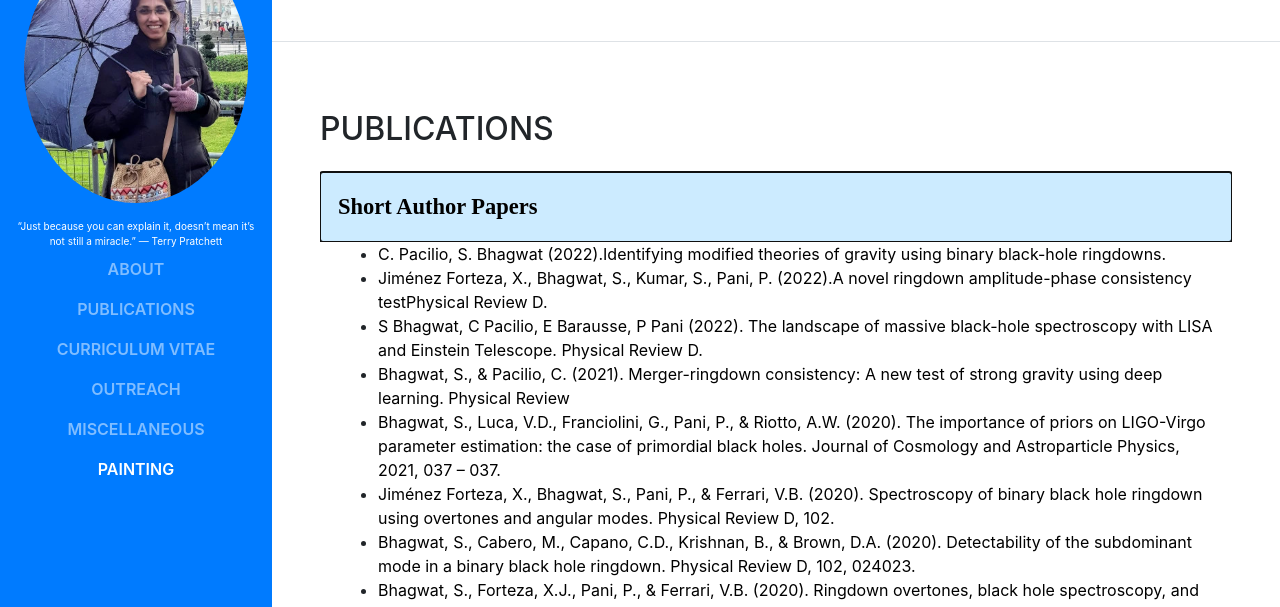
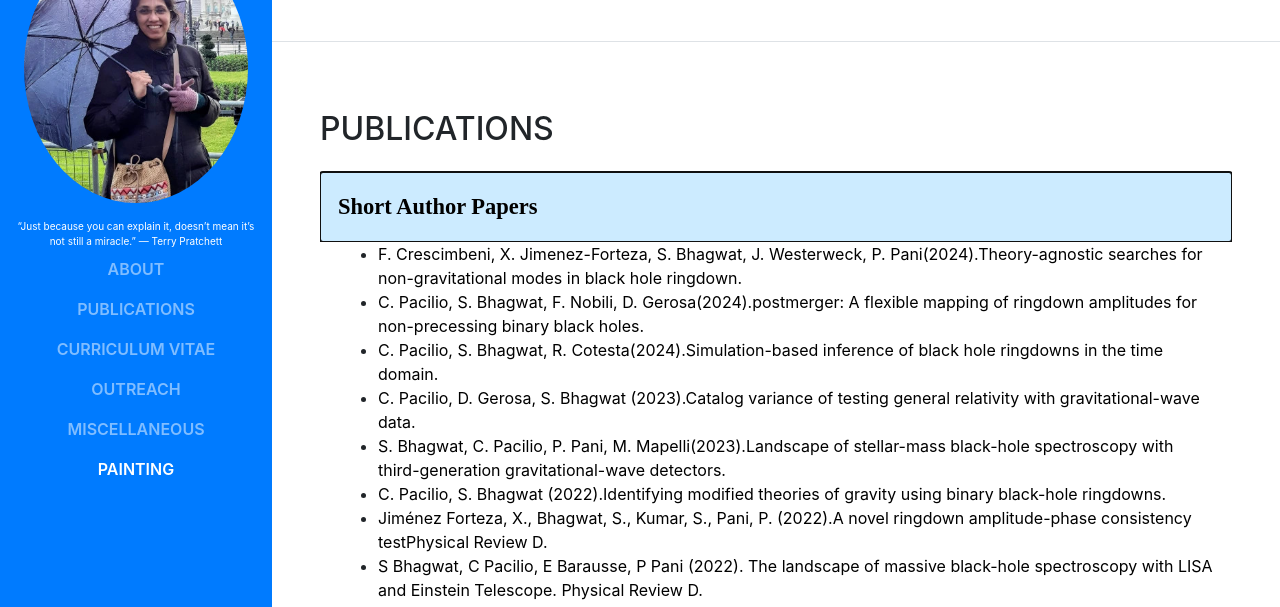
Before and after one commit to SwethaPB/Portfolio, a website with bundled scripts: page index.html in a window 1280 px wide. Both pictures are taken after a click on the button "Short Author Papers". Shown: the part 758-1365 px from the top of the page. Built offline with nearby package versions, Linux system fonts and the light colour scheme; files whose address does not match are found by name; a web font is replaced by a local one.

Commit message:
Update index.html

```diff
--- a/index.html
+++ b/index.html
@@ -402,9 +402,16 @@ University of Birmingham, in UK.
  </button>
     <div class="content1">
      <ul>
+<li><a href="https://journals.aps.org/prd/abstract/10.1103/PhysRevD.110.083010" target="_blank" style="color:black;"> F. Crescimbeni, X. Jimenez-Forteza, S. Bhagwat, J. Westerweck, P. Pani(2024).Theory-agnostic searches for non-gravitational modes in black hole ringdown.</a></li>
+<li><a href="https://arxiv.org/abs/2408.05276" target="_blank" style="color:black;"> C. Pacilio, S. Bhagwat, F. Nobili, D. Gerosa(2024).postmerger: A flexible mapping of ringdown amplitudes for non-precessing binary black holes.</a></li>
+
+<li><a href="https://journals.aps.org/prd/abstract/10.1103/PhysRevD.110.083010" target="_blank" style="color:black;"> C. Pacilio, S. Bhagwat, R. Cotesta(2024).Simulation-based inference of black hole ringdowns in the time domain.</a></li>
+<li><a href="https://journals.aps.org/prd/abstract/10.1103/PhysRevD.109.L081302" target="_blank" style="color:black;"> C. Pacilio, D. Gerosa, S. Bhagwat (2023).Catalog variance of testing general relativity with gravitational-wave data.</a></li>
+<li><a href="https://journals.aps.org/prd/abstract/10.1103/PhysRevD.108.043019" target="_blank" style="color:black;"> S. Bhagwat, C. Pacilio, P. Pani, M. Mapelli(2023).Landscape of stellar-mass black-hole spectroscopy with third-generation gravitational-wave detectors.</a></li>
+
 <li><a href="https://journals.aps.org/prd/abstract/10.1103/PhysRevD.107.083021" target="_blank" style="color:black;"> C. Pacilio, S. Bhagwat (2022).Identifying modified theories of gravity using binary black-hole ringdowns.</a></li>
-<li><a href="https://arxiv.org/abs/2205.14910" target="_blank" style="color:black;"> Jiménez Forteza, X., Bhagwat, S., Kumar, S., Pani, P. (2022).A novel ringdown amplitude-phase consistency testPhysical Review D.</a></li>
-<li><a href="https://arxiv.org/abs/2201.00023" target="_blank" style="color:black;"> S Bhagwat, C Pacilio, E Barausse, P Pani  (2022). The landscape of massive black-hole spectroscopy with LISA and Einstein Telescope. Physical Review D.</a></li>
+<li><a href="https://journals.aps.org/prl/abstract/10.1103/PhysRevLett.130.021001" target="_blank" style="color:black;"> Jiménez Forteza, X., Bhagwat, S., Kumar, S., Pani, P. (2022).A novel ringdown amplitude-phase consistency testPhysical Review D.</a></li>
+<li><a href="https://journals.aps.org/prd/abstract/10.1103/PhysRevD.105.124063" target="_blank" style="color:black;"> S Bhagwat, C Pacilio, E Barausse, P Pani  (2022). The landscape of massive black-hole spectroscopy with LISA and Einstein Telescope. Physical Review D.</a></li>
 <li><a href="https://journals.aps.org/prd/abstract/10.1103/PhysRevD.104.024030" target="_blank" style="color:black;"> Bhagwat, S., & Pacilio, C. (2021). Merger-ringdown consistency: A new test of strong gravity using deep learning. Physical Review</a></li>
 <li><a href="https://iopscience.iop.org/article/10.1088/1475-7516/2021/01/037" target="_blank" style="color:black;"> Bhagwat, S., Luca, V.D., Franciolini, G., Pani, P., & Riotto, A.W. (2020). The importance of priors on LIGO-Virgo parameter estimation: the case of primordial black holes. Journal of Cosmology and Astroparticle Physics, 2021, 037 – 037.</a></li>
 <li><a href="https://journals.aps.org/prd/abstract/10.1103/PhysRevD.102.044053" target="_blank" style="color:black;"> Jiménez Forteza, X., Bhagwat, S., Pani, P., & Ferrari, V.B. (2020). Spectroscopy of binary black hole ringdown using overtones and angular modes. Physical Review D, 102.</a></li>
```
